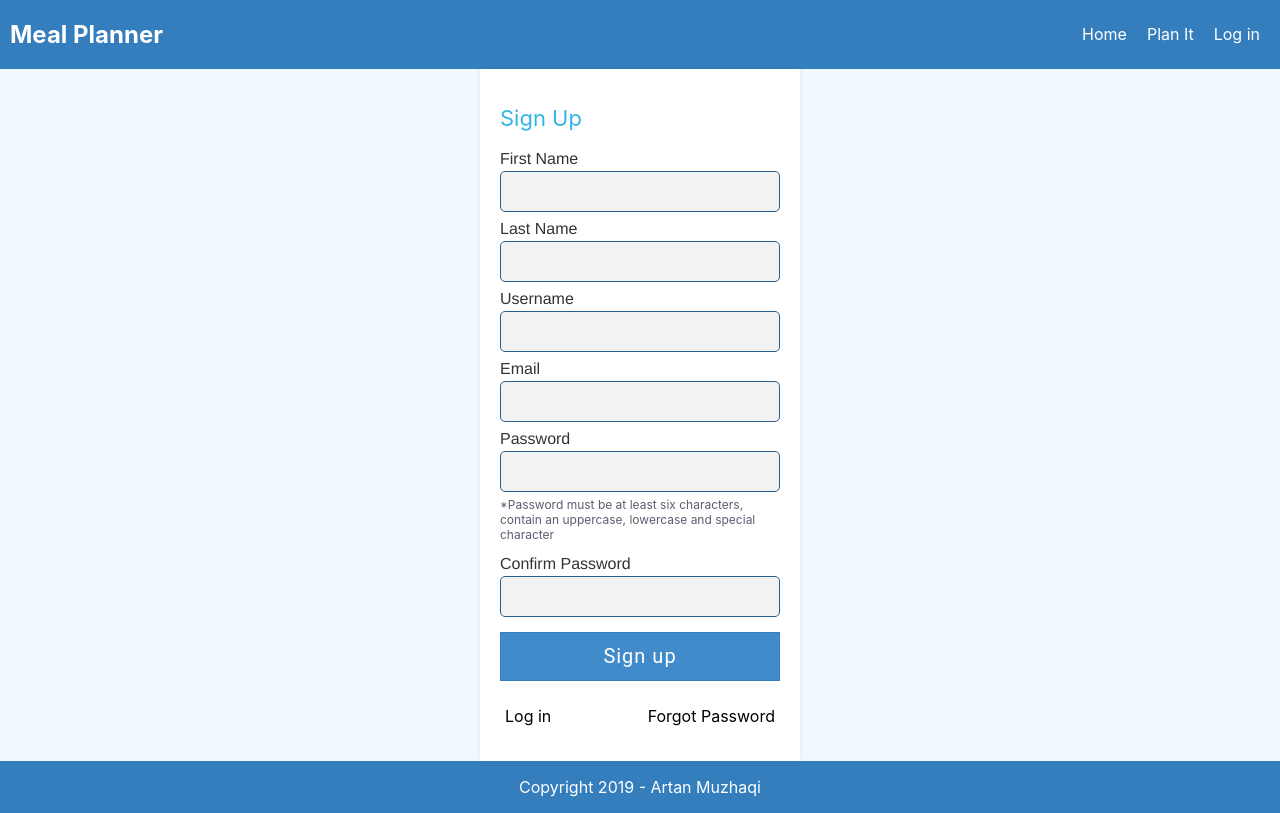
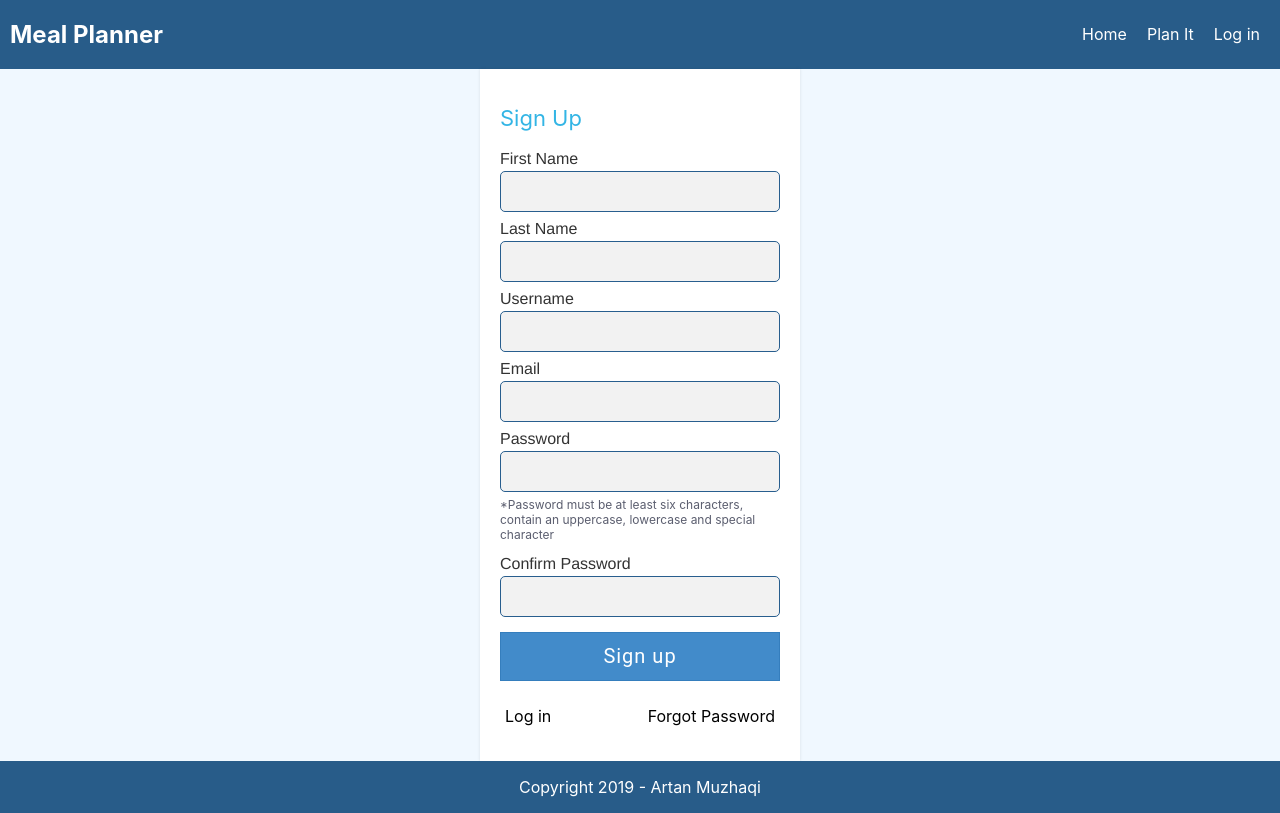
Before and after one commit to muzhaqi16/meal-planner-react, a React (Create React App) app: page /signup in a window 1280 px wide. Built offline with nearby package versions, Linux system fonts and the light colour scheme; the HTML template or start-up script is replaced by a standard one.

Commit message:
fix landing page contrast error

```diff
--- a/src/components/Footer/Footer.css
+++ b/src/components/Footer/Footer.css
@@ -1,6 +1,6 @@
 footer {
     text-align: center;
-    background-color: #357ebd;
+    background-color: #285c89;
 
 }
 
--- a/src/components/Header/Header.css
+++ b/src/components/Header/Header.css
@@ -3,7 +3,7 @@ header {
     justify-content: space-between;
     align-items: center;
     padding: 0 10px;
-    background-color: #357ebd;
+    background-color: #285c89;
 }
 
 header a {
```
